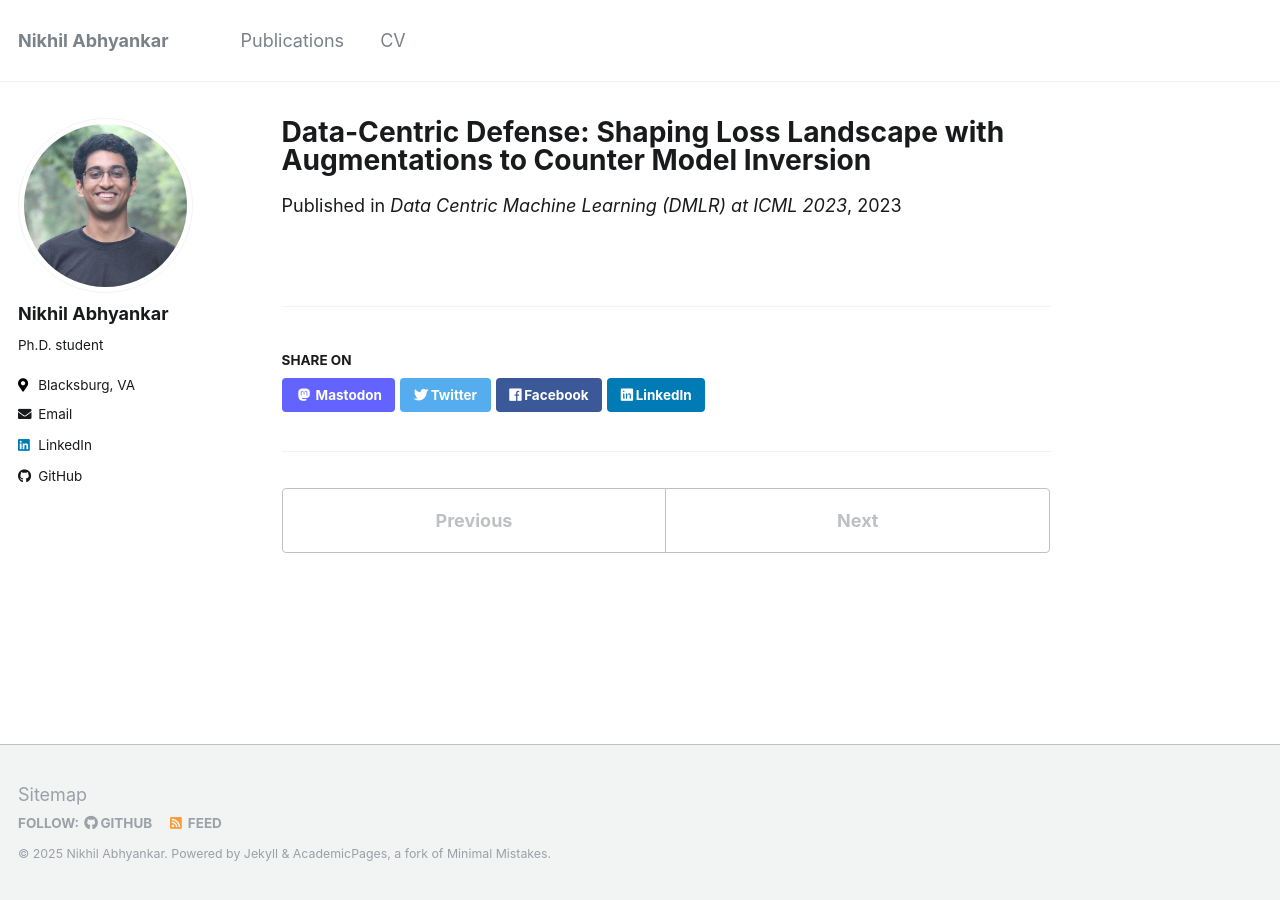
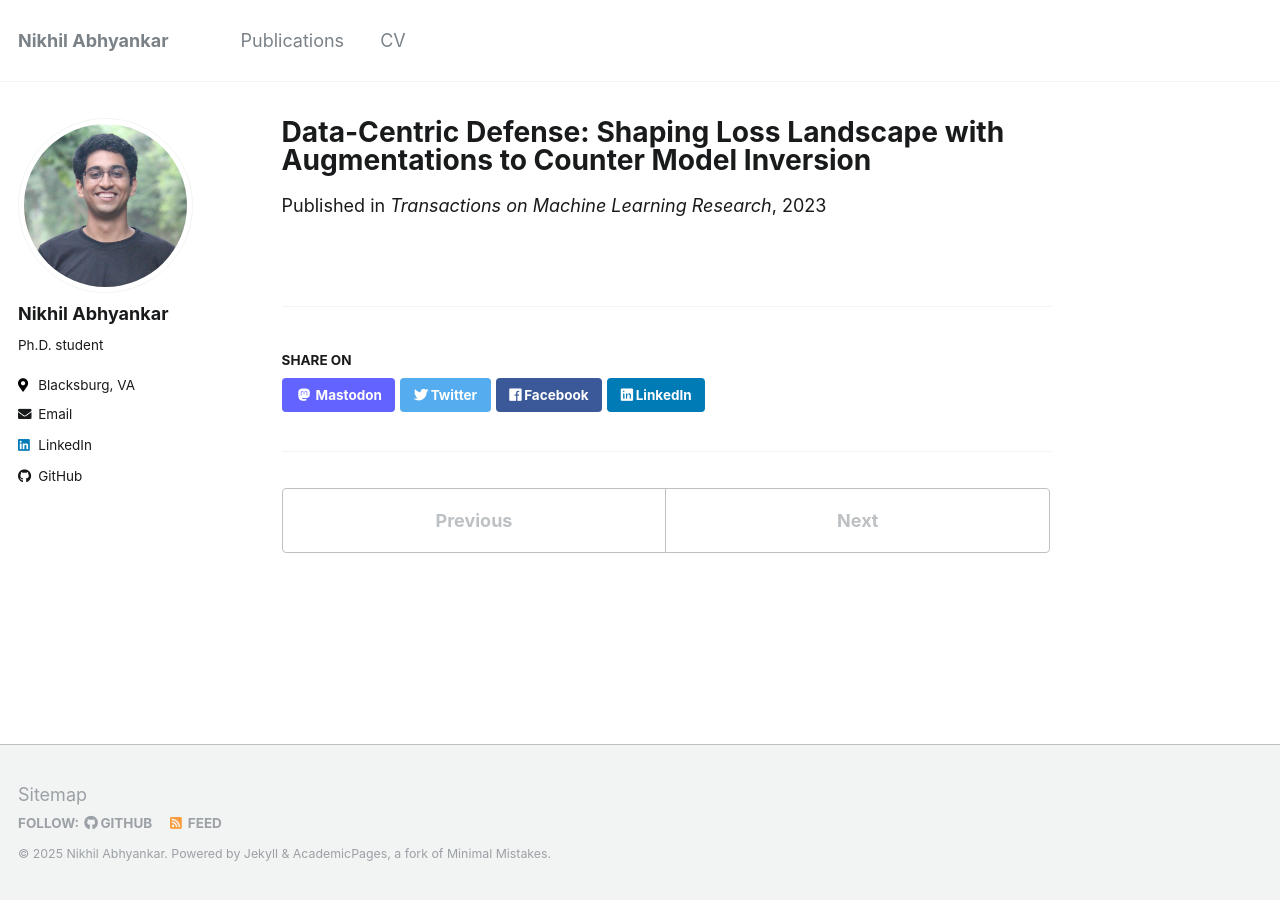
Before and after one commit to nikhilsab/nikhilsab.github.io, a Jekyll site: the page built from _publications/2023-data-centric-dmlr.md, in a window 1280 px wide. Built offline with Jekyll 4.4.1, drawn with Linux system fonts in a browser that asks for light colours.

```diff
--- a/_publications/2023-data-centric-dmlr.md
+++ b/_publications/2023-data-centric-dmlr.md
@@ -3,8 +3,8 @@ title: "Data-Centric Defense: Shaping Loss Landscape with Augmentations to Count
 collection: publications
 date: 2023-07-17
 authors: Si Chen, Feiyang Kang, Nikhil Abhyankar, Ming Jin, Ruoxi Jia
-venue: Data Centric Machine Learning (DMLR) at ICML 2023
-paperurl: "https://dmlr.ai/assets/accepted-papers/47/CameraReady/poi4mi___extended_abstract.pdf"
-venureurl: "https://icml.cc/virtual/2023/workshop/21492"
-venuetype: conference
+venue: Transactions on Machine Learning Research
+paperurl: "https://openreview.net/pdf?id=r8wXaLJBIS"
+venureurl: "https://jmlr.org/tmlr/"
+venuetype: journal
 ---
```
Also changed, not shown: _pages/about.md (+3 -2 lines), _pages/cv.md (+3 -0 lines), _publications/2024-hstar.md (+2 -0 lines).
